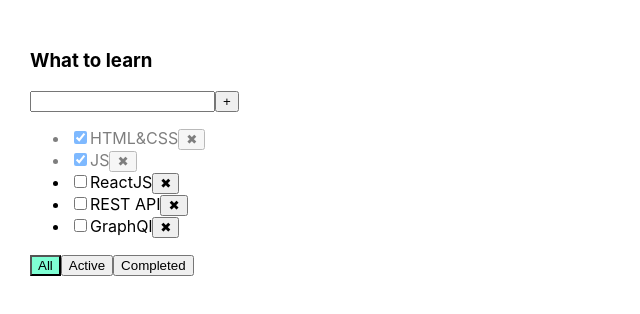
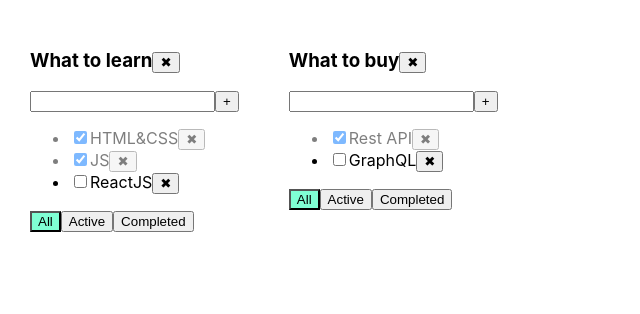
Before and after one commit to Alexander-Gladkikh/TaskTrek, a React (Create React App) app: page / in a window 1280 px wide. Shown: the top 314 px of the page, without its empty margins (0-640 px from the left). Built offline with nearby package versions, Linux system fonts and the light colour scheme.

Commit message:
used Associative array. Code refactoring to perform CRUD operations on a more complex data structure.

```diff
--- a/src/App.tsx
+++ b/src/App.tsx
@@ -1,67 +1,121 @@
 import React, {useState} from 'react';
 import './App.css';
-import {TodoList} from "./TodoList";
+import {TaskType, TodoList} from "./TodoList";
 import {v1} from "uuid";
+import {AddItemForm} from "./AddItemForm";
 
 export type FilterValueType = 'all' | 'active' | 'completed'
+type TodolistsType = {
+    id: string
+    title: string
+    filter: FilterValueType
+}
+
+type TaskStateType = {
+    [key: string]:TaskType[]
+}
+
 
 function App() {
 
-    let [tasks, setTasks] = useState(
-        [
-            {id: v1(), title: "HTML&CSS", isDone: true},
-            {id: v1(), title: "JS", isDone: true},
-            {id: v1(), title: "ReactJS", isDone: false},
-            {id: v1(), title: "REST API", isDone: false},
-            {id: v1(), title: "GraphQl", isDone: false}
+    let todolistID1 = v1()
+    let todolistID2 = v1()
+
+    let [todolists, setTodolists] = useState<Array<TodolistsType>>([
+        {id: todolistID1, title: 'What to learn', filter: 'all'},
+        {id: todolistID2, title: 'What to buy', filter: 'all'},
+    ])
+
+    let [tasks, setTasks] = useState<TaskStateType>({
+        [todolistID1]: [
+            {id: v1(), title: 'HTML&CSS', isDone: true},
+            {id: v1(), title: 'JS', isDone: true},
+            {id: v1(), title: 'ReactJS', isDone: false},
+
+        ],
+        [todolistID2]: [
+            {id: v1(), title: 'Rest API', isDone: true},
+            {id: v1(), title: 'GraphQL', isDone: false},
         ]
-    )
+    })
 
-    const removeTask = (taskId: string) => {
-        setTasks(tasks.filter(task => task.id !== taskId))
+
+    const removeTask = (taskId: string, todolistId: string) => {
+        let todolistTasks = tasks[todolistId]
+        tasks[todolistId] = todolistTasks.filter(tl => tl.id !== taskId)
+        setTasks({...tasks})
+
     }
 
-    const addTask = (taskTitle: string) => {
+    const addTask = (taskTitle: string, todolistId: string) => {
         let newTask = {id: v1(), title: taskTitle, isDone: false}
-            setTasks([newTask, ...tasks])
+        let todolistTasks = tasks[todolistId]
+        tasks[todolistId] = [newTask, ...todolistTasks]
+        setTasks({...tasks})
     }
 
 
-    const changeTaskStatus = (taskId: string, newStatus: boolean) => {
-        let task = tasks.find(task => task.id === taskId)
-        if (task) {
+    const changeTaskStatus = (taskId: string, newStatus: boolean, todolistId: string) => {
+        let todolistTasks = tasks[todolistId]
+        let task = todolistTasks.find(task => task.id === taskId)
+        if(task) {
             task.isDone = newStatus
-            setTasks([...tasks])
+            setTasks({...tasks})
         }
     }
 
-    let [filter, setFilter] = useState<FilterValueType>('all')
-
-    let taskForTodolist = tasks;
-
-    if (filter === 'active') {
-        taskForTodolist = tasks.filter(task => !task.isDone)
+    const changeFilter = (value: FilterValueType, todolistId: string) => {
+        let todolist = todolists.find(tl => tl.id === todolistId)
+        if (todolist) {
+            todolist.filter = value
+            setTodolists([...todolists])
         }
-    if (filter === 'completed') {
-        taskForTodolist = tasks.filter(task => task.isDone)
     }
 
-    const changeFilter = (value: FilterValueType) => {
-        setFilter(value)
+    const removeTodolist = (todolistId: string) => {
+        setTodolists(todolists.filter(tl => tl.id !== todolistId))
+        delete tasks[todolistId]
+        setTasks({...tasks})
     }
+
+
+    // const addTodolist = (title: string) => {
+    //     let newTodolistId = v1()
+    //     let newTodolist = {id: newTodolistId, title: title, filter: 'all'}
+    //     setTodolist([newTodolist, ...todolist])
+    // }
 
 
     return (
         <div className="App">
+            {/*<AddItemForm addItem={addTodolist}/>*/}
+            {todolists.map(tl => {
+                let allTodolistTasks = tasks[tl.id]
+                let taskForTodolist = allTodolistTasks
+
+                if (tl.filter === 'active') {
+                    taskForTodolist = allTodolistTasks.filter(task => !task.isDone)
+                }
+                if (tl.filter === 'completed') {
+                    taskForTodolist = allTodolistTasks.filter(task => task.isDone)
+                }
+                return (
                     <TodoList
-                title={'What to learn'}
+                        key={tl.id}
+                        id={tl.id}
+                        title={tl.title}
                         task={taskForTodolist}
                         removeTask={removeTask}
                         changeFilter={changeFilter}
                         addTask={addTask}
                         changeTaskStatus={changeTaskStatus}
-                filter={filter}
+                        removeTodolist={removeTodolist}
+                        filter={tl.filter}
                     />
+                )
+
+            })}
+
         </div>
     );
 }
--- a/src/TodoList.tsx
+++ b/src/TodoList.tsx
@@ -1,40 +1,51 @@
 import React, {ChangeEvent, KeyboardEvent, useState} from 'react'
 import {FilterValueType} from './App'
 import {AddItemForm} from "./AddItemForm";
+import {v1} from "uuid";
 
 
-type TaskPropsType = {
+export type TaskType = {
     id: string
     title: string
     isDone: boolean
 }
 type PropsType = {
+    id: string
     title: string
-    task: TaskPropsType[]
+    task: TaskType[]
     filter: FilterValueType
-    removeTask: (taskId: string) => void
-    changeFilter: (value: FilterValueType) => void
-    addTask: (taskTitle: string) => void
-    changeTaskStatus: (taskId: string, newStatus: boolean) => void
+    removeTask: (taskId: string, todolistId: string) => void
+    changeFilter: (value: FilterValueType, todolistId: string) => void
+    addTask: (taskTitle: string, todolistId: string) => void
+    changeTaskStatus: (taskId: string, newStatus: boolean, todolistId: string) => void
+    removeTodolist: (todolistId: string) => void
 }
 
 export function TodoList(props: PropsType) {
 
-    const onAllClickHandler = () => props.changeFilter('all');
-    const onActiveClickHandler = () => props.changeFilter('active');
-    const onCompletedClickHandler = () => props.changeFilter('completed');
+    const onAllClickHandler = () => props.changeFilter('all', props.id);
+    const onActiveClickHandler = () => props.changeFilter('active', props.id);
+    const onCompletedClickHandler = () => props.changeFilter('completed', props.id);
+
+    const addTask = (title: string) => {
+        props.addTask(title, props.id)
+    }
+
+    const removeTodolistHandler = () => {
+        props.removeTodolist(props.id)
+    }
 
     return (
         <div>
-            <h3>{props.title}</h3>
-
-            <AddItemForm addItem={props.addTask}/>
+            <h3 style={{display: 'inline-block'}}>{props.title}</h3>
+            <button onClick={removeTodolistHandler}>✖</button>
+            <AddItemForm addItem={addTask}/>
             <ul>
                 {props.task.map((task) => {
-                    const removeTaskHandler = () => props.removeTask(task.id)
-                    const changeTaskStatus = (e:ChangeEvent<HTMLInputElement>) => {
+                    const removeTaskHandler = () => props.removeTask(task.id, props.id)
+                    const changeTaskStatus = (e: ChangeEvent<HTMLInputElement>) => {
                         let newStatusValue = e.currentTarget.checked
-                        props.changeTaskStatus(task.id, newStatusValue)
+                        props.changeTaskStatus(task.id, newStatusValue, props.id)
                     }
                     return (
                         <li className={task.isDone ? 'is-done' : ''}
@@ -53,13 +64,16 @@
             <div>
                 <button
                     className={props.filter === 'all' ? 'active-filter' : ''}
-                    onClick={onAllClickHandler }>All</button>
+                    onClick={onAllClickHandler}>All
+                </button>
                 <button
                     className={props.filter === 'active' ? 'active-filter' : ''}
-                    onClick={onActiveClickHandler}>Active</button>
+                    onClick={onActiveClickHandler}>Active
+                </button>
                 <button
                     className={props.filter === 'completed' ? 'active-filter' : ''}
-                    onClick={onCompletedClickHandler}>Completed</button>
+                    onClick={onCompletedClickHandler}>Completed
+                </button>
             </div>
         </div>
     )
```
Lines whose indentation alone changed are shown as unchanged.
